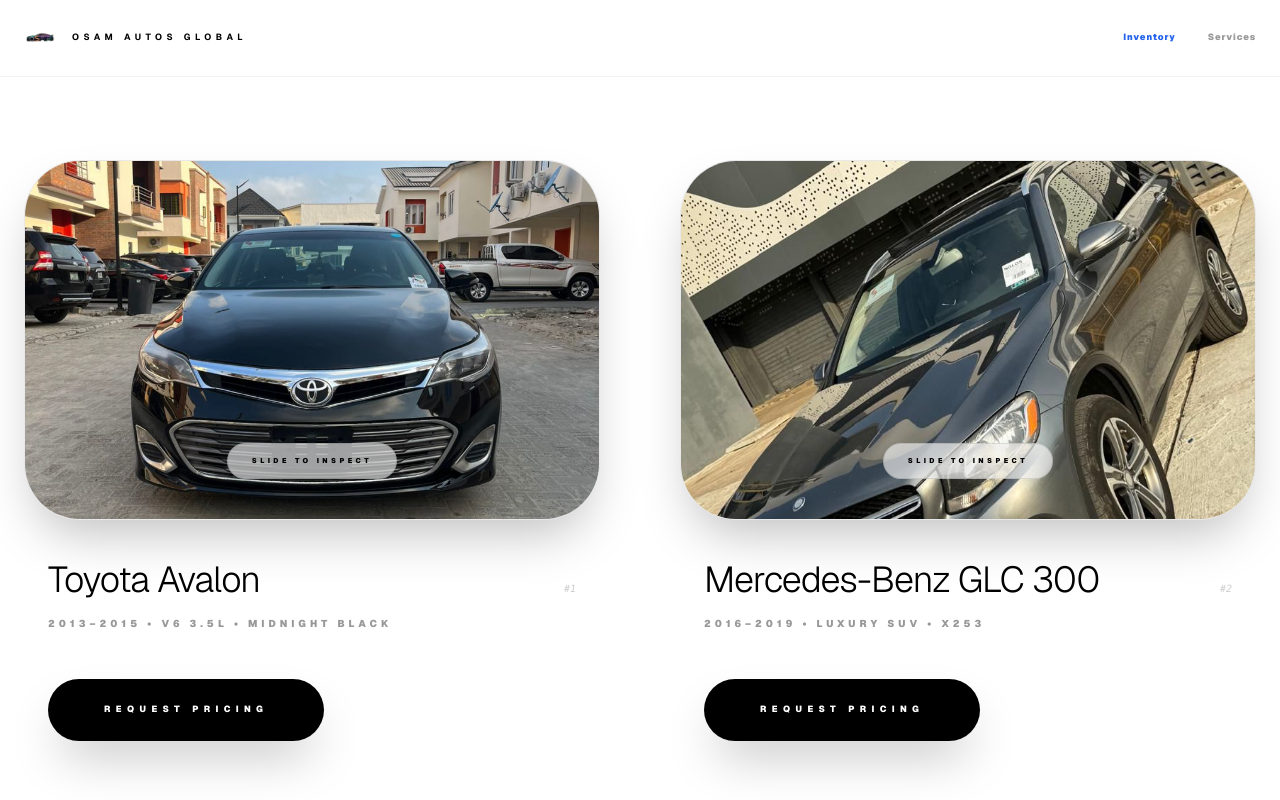
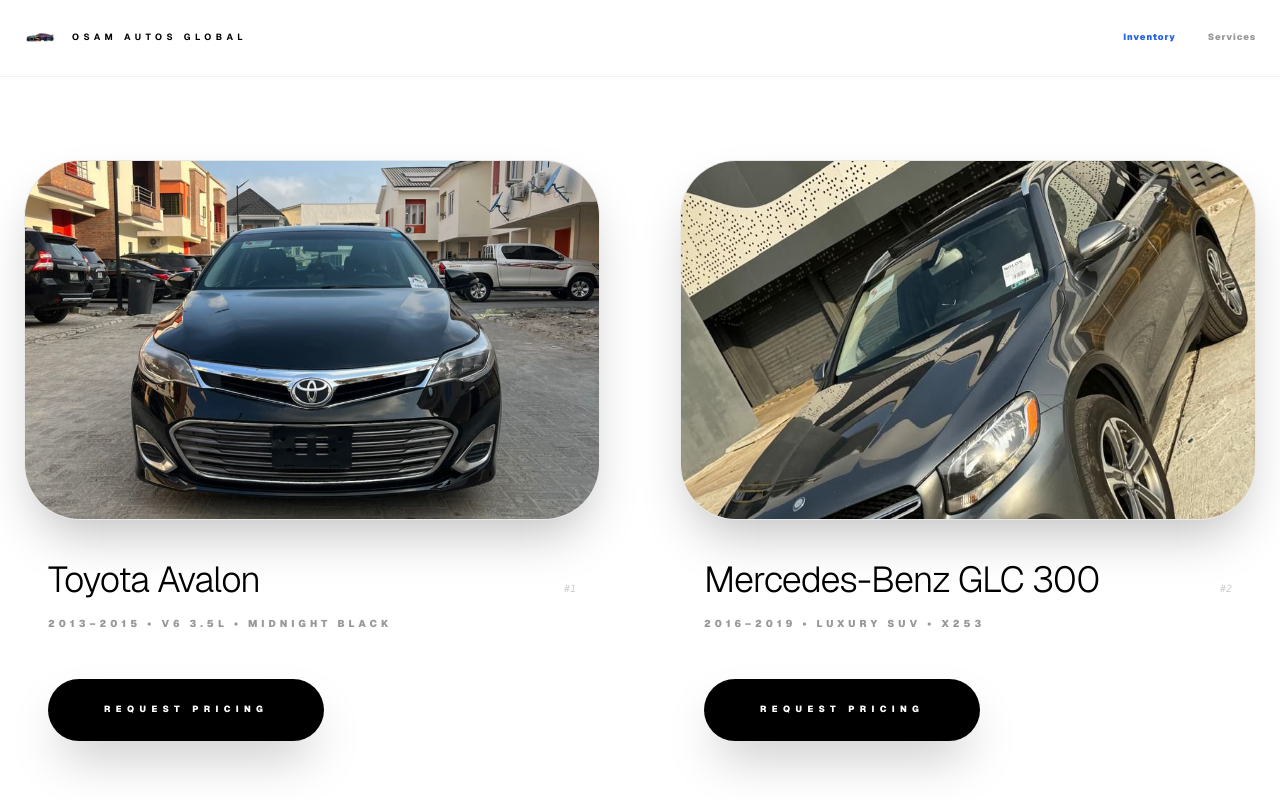
Before and after one commit to Jowci1/osam-autos-global, a Next.js app: page / in a window 1280 px wide. Both pictures are taken after a click on the button "Inventory". Shown: the top 800 px of the page. Built offline with nearby package versions, Linux system fonts and the light colour scheme.

Commit message:
Update page.tsx

```diff
--- a/app/page.tsx
+++ b/app/page.tsx
@@ -19,6 +19,7 @@
 
 export default function Home() {
   const [view, setView] = useState("home");
+  const [selectedCar, setSelectedCar] = useState<any>(null); // State for the pop-out modal
   const whatsappNumber = "2348020527864";
 
   const getCarImages = (id: string) => {
@@ -34,6 +35,7 @@
   return (
     <main className="min-h-screen bg-white dark:bg-[#020202] text-black dark:text-white transition-colors duration-500">
 
+      {/* NAV */}
       <nav className="fixed top-0 z-50 w-full backdrop-blur-3xl bg-white/70 dark:bg-black/60 border-b border-black/5 dark:border-white/5 p-6">
         <div className="max-w-7xl mx-auto flex justify-between items-center">
           <div className="flex items-center gap-4 cursor-pointer group" onClick={() => setView("home")}>
@@ -41,8 +43,8 @@
             <span className="font-bold tracking-[0.5em] text-[9px] uppercase">OSAM AUTOS GLOBAL</span>
           </div>
           <div className="flex gap-8 text-[9px] font-black uppercase tracking-widest">
-             <button onClick={() => setView("inventory")} className={view === "inventory" ? "text-blue-600 dark:text-blue-400" : "opacity-40 hover:opacity-100 transition"}>Inventory</button>
-             <button onClick={() => setView("home")} className={view === "home" ? "text-blue-600 dark:text-blue-400" : "opacity-40 hover:opacity-100 transition"}>Services</button>
+             <button onClick={() => { setView("inventory"); setSelectedCar(null); }} className={view === "inventory" ? "text-blue-600 dark:text-blue-400" : "opacity-40 hover:opacity-100 transition"}>Inventory</button>
+             <button onClick={() => { setView("home"); setSelectedCar(null); }} className={view === "home" ? "text-blue-600 dark:text-blue-400" : "opacity-40 hover:opacity-100 transition"}>Services</button>
           </div>
         </div>
       </nav>
@@ -52,15 +54,15 @@
           <div className="grid md:grid-cols-3 gap-8">
             <div onClick={() => setView("inventory")} className="group p-12 rounded-[2.5rem] border border-black/10 dark:border-white/10 bg-black/[0.02] dark:bg-white/[0.02] backdrop-blur-3xl hover:bg-black/[0.05] dark:hover:bg-white/[0.07] transition-all cursor-pointer">
               <h2 className="text-4xl font-light mb-4 tracking-tighter">Inventory</h2>
-              <p className="text-[10px] uppercase tracking-[0.3em] font-bold opacity-30 group-hover:opacity-100 transition-opacity">Premium Car Sales</p>
+              <p className="text-[10px] uppercase tracking-[0.3em] font-bold opacity-30 group-hover:opacity-100">Premium Car Sales</p>
             </div>
             <a href={`https://wa.me/${whatsappNumber}?text=Hello Osam Autos, I'm interested in booking a professional diagnostic session.`} className="group p-12 rounded-[2.5rem] border border-black/10 dark:border-white/10 bg-black/[0.02] dark:bg-white/[0.02] backdrop-blur-3xl hover:bg-blue-600/10 dark:hover:bg-blue-600/20 transition-all">
               <h2 className="text-4xl font-light mb-4 tracking-tighter">Repair Hub</h2>
-              <p className="text-[10px] uppercase tracking-[0.3em] font-bold opacity-30 group-hover:opacity-100 transition-opacity">Professional Diagnostics</p>
+              <p className="text-[10px] uppercase tracking-[0.3em] font-bold opacity-30 group-hover:opacity-100">Professional Diagnostics</p>
             </a>
             <a href={`https://wa.me/${whatsappNumber}?text=Hello Osam Autos, I'm looking for a specific genuine spare part.`} className="group p-12 rounded-[2.5rem] border border-black/10 dark:border-white/10 bg-black/[0.02] dark:bg-white/[0.02] backdrop-blur-3xl hover:bg-zinc-200 dark:hover:bg-zinc-800 transition-all">
               <h2 className="text-4xl font-light mb-4 tracking-tighter">Global Parts</h2>
-              <p className="text-[10px] uppercase tracking-[0.3em] font-bold opacity-30 group-hover:opacity-100 transition-opacity">Genuine Spare Sourcing</p>
+              <p className="text-[10px] uppercase tracking-[0.3em] font-bold opacity-30 group-hover:opacity-100">Genuine Spare Sourcing</p>
             </a>
           </div>
         </section>
@@ -69,25 +71,18 @@
           <div className="grid md:grid-cols-2 gap-20">
             {CAR_DATA.map((car) => (
               <div key={car.id} className="group">
-                <div className="relative aspect-[16/10] bg-zinc-100 dark:bg-zinc-900/40 rounded-[3.5rem] overflow-hidden mb-10 border border-black/5 dark:border-white/5 shadow-2xl transition-all">
-                  <div className="flex overflow-x-auto snap-x h-full scrollbar-hide">
-                    {getCarImages(car.id).map((img, i) => (
-                      <div key={i} className="w-full h-full flex-shrink-0 snap-center relative">
-                        <img
-                          src={img}
-                          className="w-full h-full object-cover"
-                          alt=""
-                          onError={(e) => { e.currentTarget.parentElement?.remove(); }}
-                        />
-                      </div>
-                    ))}
-                  </div>
-                  <div className="absolute inset-0 pointer-events-none flex flex-col justify-end p-10">
-                     <div className="flex justify-center">
-                        <div className="bg-white/60 dark:bg-black/50 backdrop-blur-2xl px-6 py-3 rounded-full text-[7px] font-black uppercase tracking-[0.5em] border border-black/10 dark:border-white/10">
-                          Slide to Inspect
-                        </div>
-                     </div>
+                <div
+                  onClick={() => setSelectedCar(car)}
+                  className="relative aspect-[16/10] bg-zinc-100 dark:bg-zinc-900/40 rounded-[3.5rem] overflow-hidden mb-10 border border-black/5 dark:border-white/5 shadow-2xl cursor-zoom-in transition-transform hover:scale-[1.02]"
+                >
+                  <img
+                    src={`/cars/${car.id}-front.jpeg`}
+                    className="w-full h-full object-cover"
+                    alt={car.name}
+                    onError={(e) => { e.currentTarget.src = `/cars/${car.id}-front.JPEG`; }}
+                  />
+                  <div className="absolute inset-0 bg-black/10 opacity-0 group-hover:opacity-100 transition-opacity flex items-center justify-center">
+                    <span className="bg-white/20 backdrop-blur-md px-6 py-2 rounded-full text-[8px] uppercase tracking-widest font-bold">Tap to Inspect Full Detail</span>
                   </div>
                 </div>
 
@@ -110,6 +105,41 @@
           </div>
         </section>
       )}
+
+      {/* GLASSMORPHIC POP-OUT MODAL */}
+      {selectedCar && (
+        <div className="fixed inset-0 z-[100] flex items-center justify-center p-4 md:p-10 animate-in fade-in zoom-in duration-300">
+          <div className="absolute inset-0 bg-white/20 dark:bg-black/60 backdrop-blur-2xl" onClick={() => setSelectedCar(null)} />
+
+          <div className="relative w-full max-w-6xl aspect-[16/10] bg-zinc-100 dark:bg-zinc-900 rounded-[3rem] overflow-hidden shadow-2xl border border-white/10">
+            <button
+              onClick={() => setSelectedCar(null)}
+              className="absolute top-6 right-8 z-[110] text-3xl font-light opacity-50 hover:opacity-100 transition"
+            >
+              ×
+            </button>
+
+            <div className="flex overflow-x-auto snap-x h-full scrollbar-hide">
+              {getCarImages(selectedCar.id).map((img, i) => (
+                <div key={i} className="w-full h-full flex-shrink-0 snap-center relative">
+                  <img
+                    src={img}
+                    className="w-full h-full object-contain bg-black/5"
+                    alt=""
+                    onError={(e) => { e.currentTarget.parentElement?.remove(); }}
+                  />
+                </div>
+              ))}
+            </div>
+
+            <div className="absolute bottom-8 left-1/2 -translate-x-1/2 pointer-events-none">
+              <div className="bg-black/40 dark:bg-white/10 backdrop-blur-xl px-8 py-3 rounded-full text-[8px] font-black uppercase tracking-[0.5em] border border-white/10 text-white">
+                Slide to Inspect Full Angles
+              </div>
+            </div>
+          </div>
+        </div>
+      )}
     </main>
   );
 }
```
